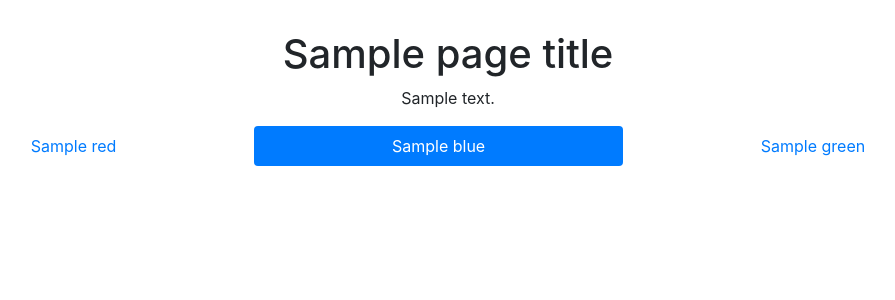
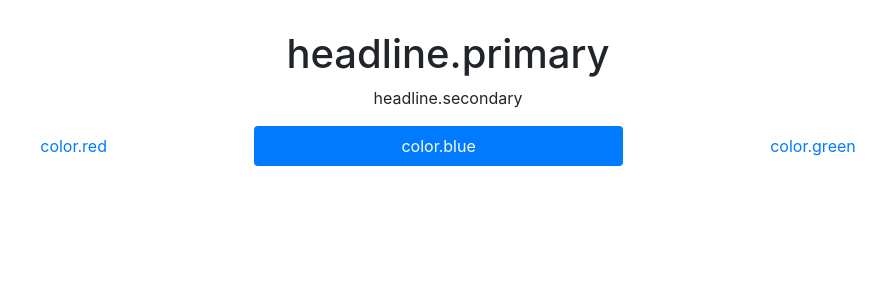
Before and after one commit to subtext/garbage, a PHP site: template templates/default.twig in a window 1280 px wide. Shown: the top 300 px of the page, without its empty margins (192-1087 px from the left). Run offline with PHP 8.4, Linux system fonts and the light colour scheme; the template is opened without the code that fills it: most values are stand-ins (such as "Sample title", 1, 10 or a date in 2020); some libraries are stand-ins or nearby versions.

Commit message:
Translation keys are literal strings in templates

```diff
--- a/templates/default.twig
+++ b/templates/default.twig
@@ -9,17 +9,17 @@
         <div class="container">
             <div class="row">
                 <div class="col">
-                    <h1 class="text-center">{{ pageTitle }}</h1>
-                    <p class="text-center">{{ pageContent }}</p>
+                    <h1 class="text-center">{{ 'headline.primary' | trans }}</h1>
+                    <p class="text-center">{{ 'headline.secondary' | trans }}</p>
                     <ul class="nav nav-pills nav-fill">
                         <li class="nav-item">
-                            <a href="#" class="nav-link">{{ colors.red }}</a>
+                            <a href="#" class="nav-link">{{ 'color.red' | trans }}</a>
                         </li>
                         <li class="nav-item">
-                            <a href="#" class="nav-link active">{{ colors.blue }}</a>
+                            <a href="#" class="nav-link active">{{ 'color.blue' | trans }}</a>
                         </li>
                         <li class="nav-item">
-                            <a href="#" class="nav-link">{{ colors.green }}</a>
+                            <a href="#" class="nav-link">{{ 'color.green' | trans }}</a>
                         </li>
                     </ul>
                 </div>
```
